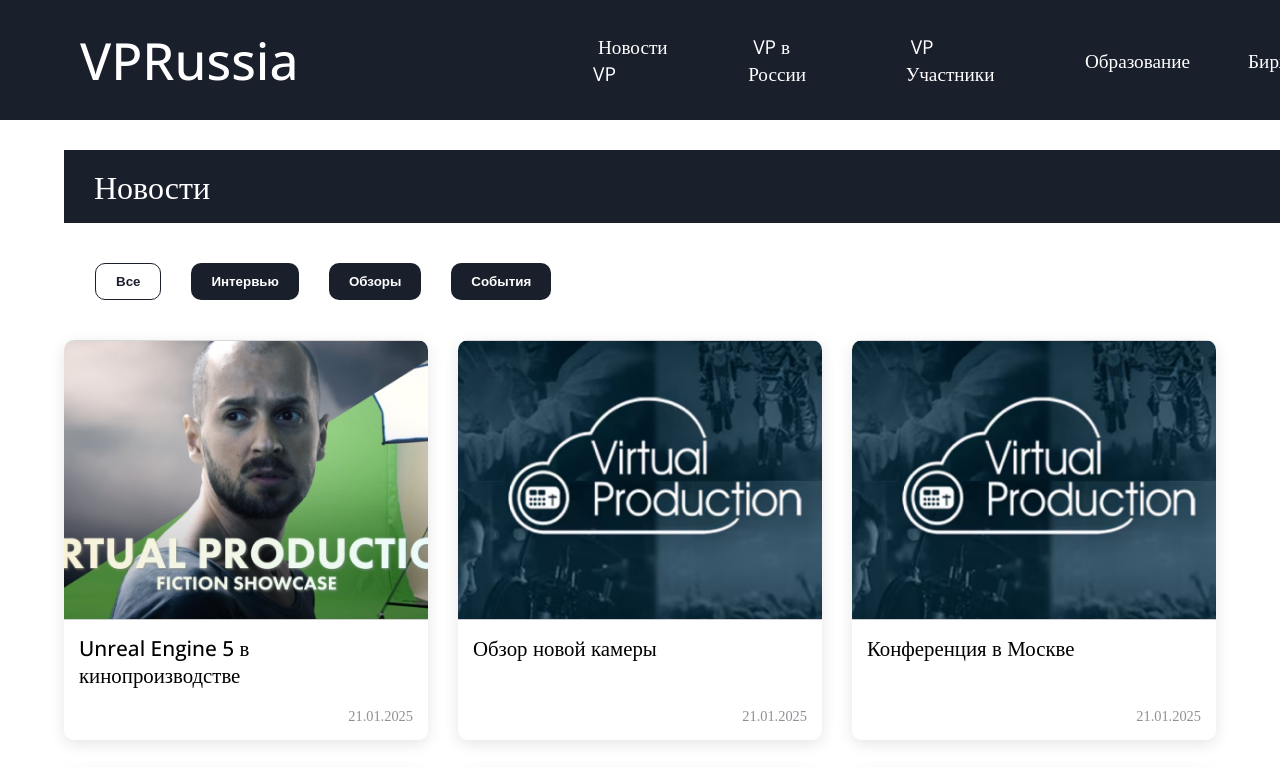
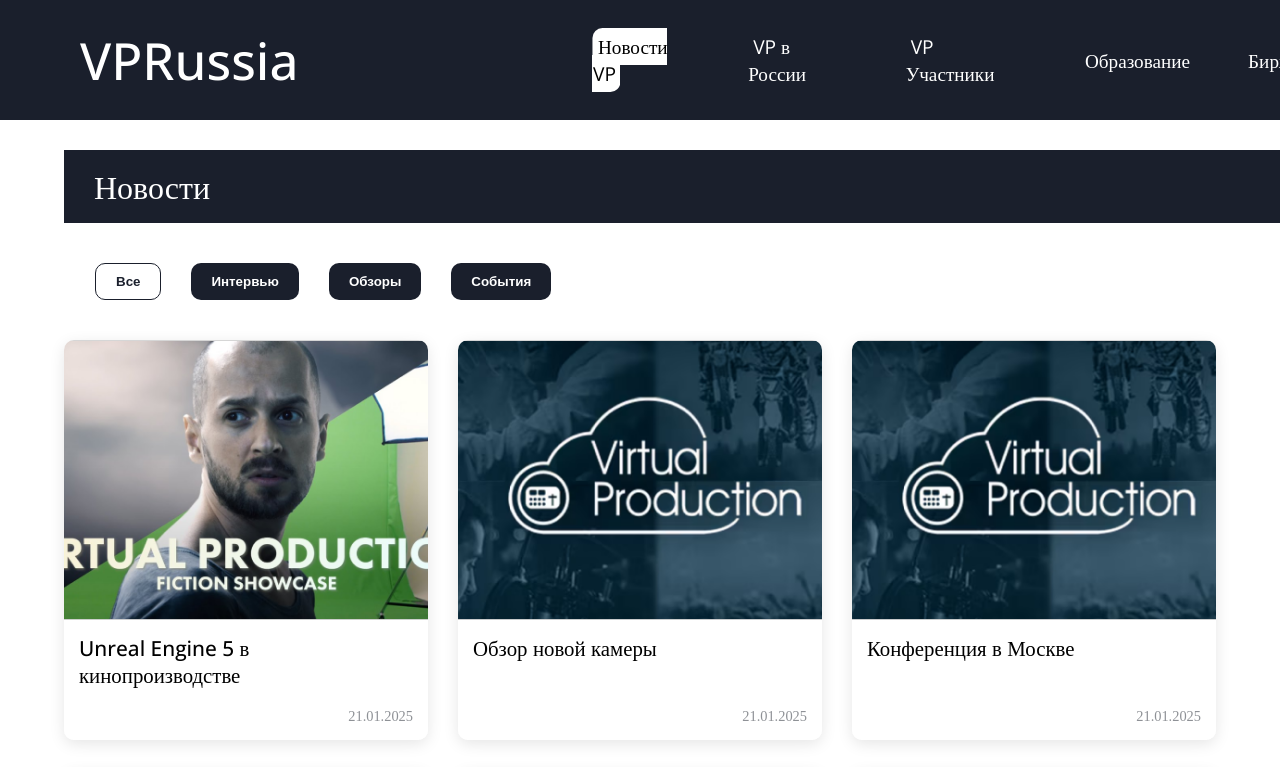
Before and after one commit to ReunionRS/VPRussia, a plain HTML site: page index.html in a window 1280 px wide. Both pictures are taken after a click on the link "Новости VP". Shown: the top 767 px of the page. Drawn offline with nearby package versions, Linux system fonts and the light colour scheme.

Commit message:
.active javascript commit

```diff
--- a/assets/css/style.css
+++ b/assets/css/style.css
@@ -64,7 +64,8 @@ nav ul li a {
 
 nav ul li a.active {
     color: #000000;
-    font-weight: bold;
+    background-color: white;
+    transition: 0.3s ease;
 }
 
 li a:hover{
--- a/assets/js/script.js
+++ b/assets/js/script.js
@@ -2,6 +2,7 @@ document.addEventListener('DOMContentLoaded', function() {
     const dropdownParents = document.querySelectorAll('.dropdown-parent');
     const categoryButtons = document.querySelectorAll('.radio-button');
     const newsCards = document.querySelectorAll('.card');
+    const navLinks = document.querySelectorAll('nav ul li a');
 
 
     dropdownParents.forEach(parent => {
@@ -26,10 +27,16 @@ document.addEventListener('DOMContentLoaded', function() {
     function filterNews(category) {
         newsCards.forEach(card => {
             if (category === 'all' || card.dataset.category === category) {
-                card.style.display = 'block';
+                card.style.display = 'block'; // Показываем карточку
             } else {
-                card.style.display = 'none';
+                card.style.display = 'none'; // Скрываем карточку
             }
         });
     }
+    navLinks.forEach(link => {
+        link.addEventListener('click', function() {
+            navLinks.forEach(navLink => navLink.classList.remove('active'));
+            this.classList.add('active');
+        });
+    });
 });
```
